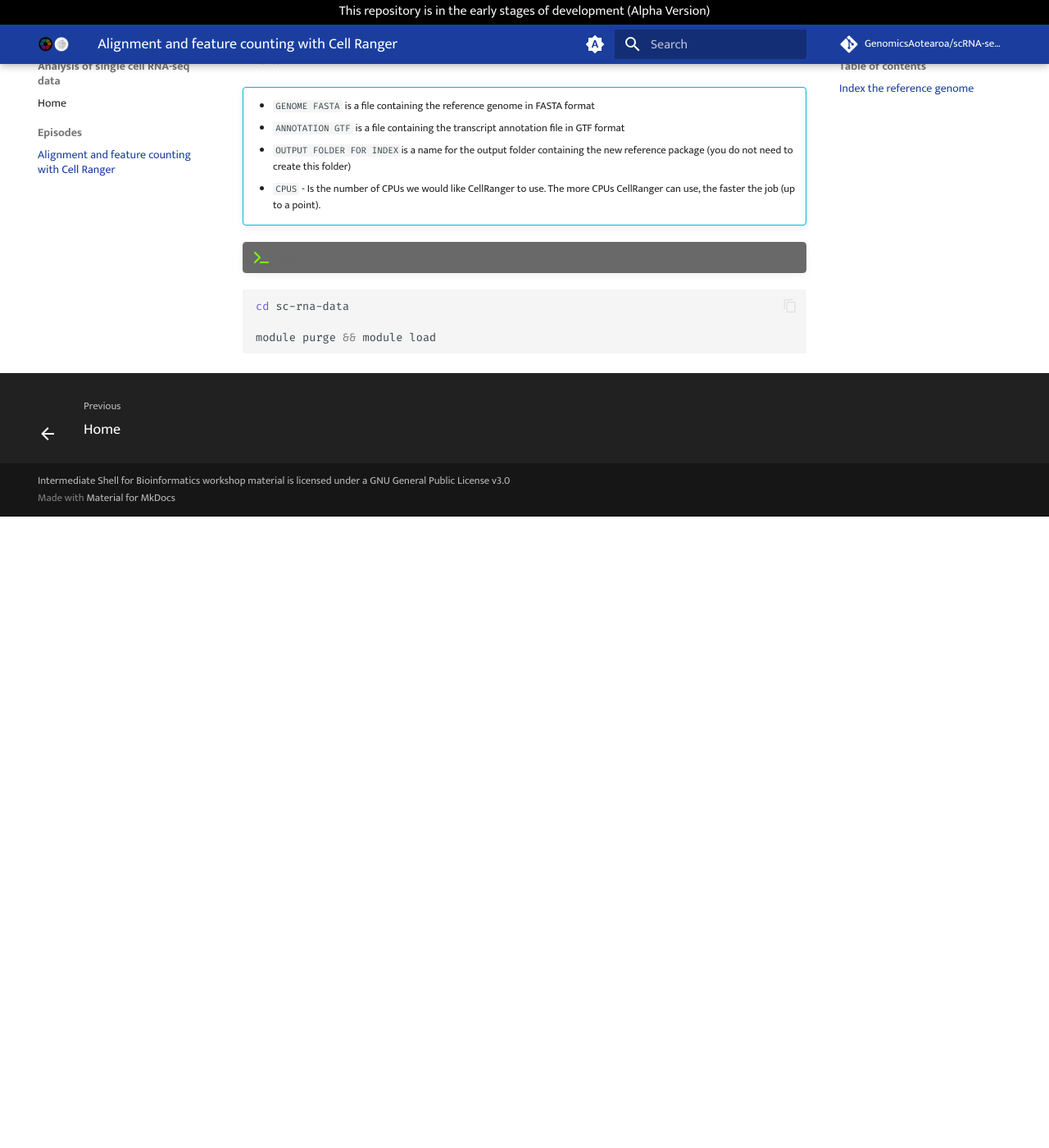
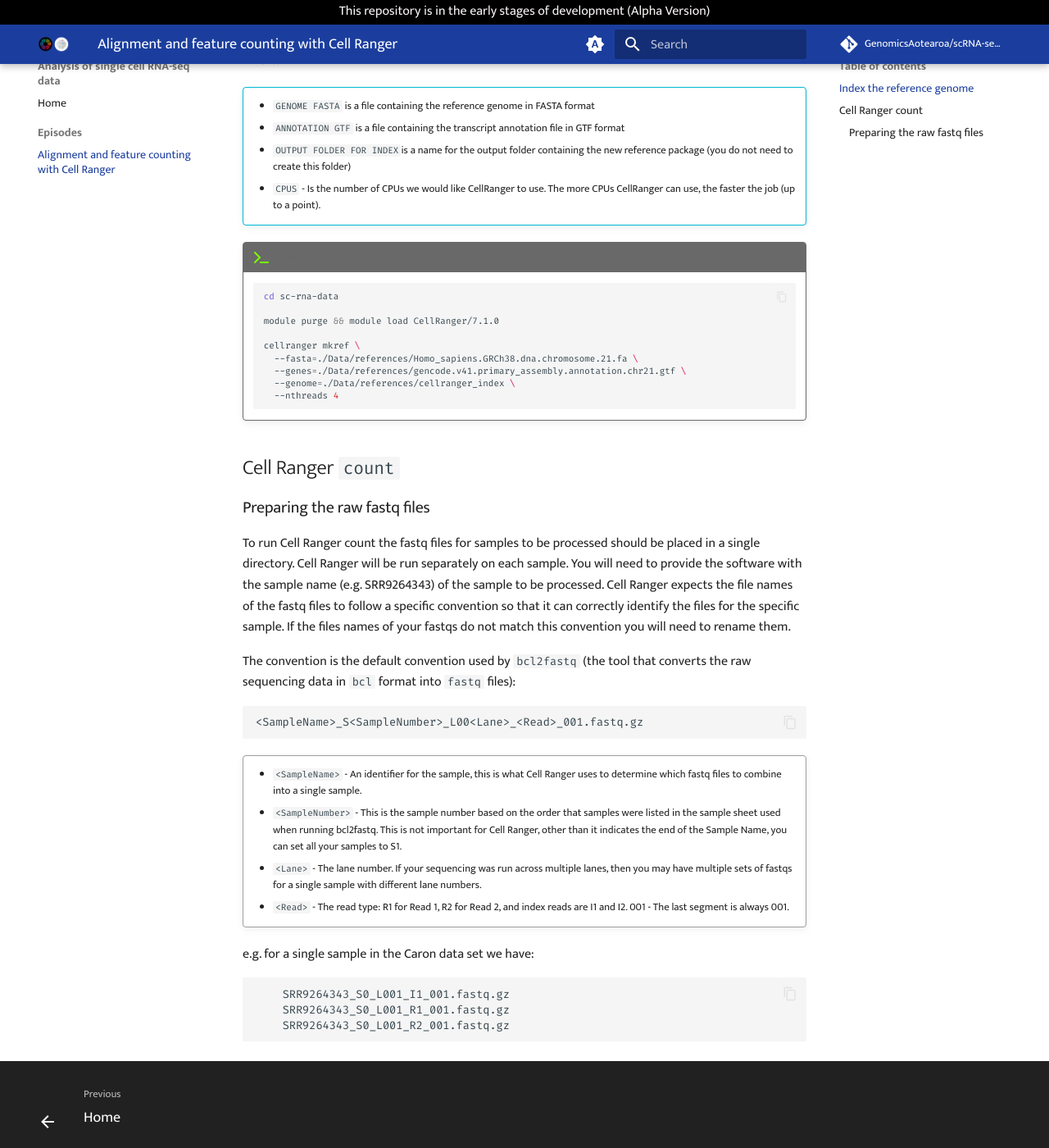
Before and after one commit to GenomicsAotearoa/scRNA-seq-data-analysis, an MkDocs documentation site: the page built from docs/episodes /1.md, in a window 1280 px wide and 1400 px high, scrolled down 992 px. Shown: the whole window at 82% size. Built offline with MkDocs 1.6.1 and Material for MkDocs 9.7.7, drawn with Linux system fonts in a browser that asks for light colours; comment, search, counter and statistics services are not loaded; before the commit the page ends 1622 px from its top, so only the background shows below that.

Commit message:
update cell ranger count

````diff
--- a/docs/episodes /1.md
+++ b/docs/episodes /1.md
@@ -41,9 +41,41 @@ where:
 
 !!! terminal "code"
 
+    ```bash
+    cd sc-rna-data
+
+    module purge && module load CellRanger/7.1.0
+
+    cellranger mkref \
+      --fasta=./Data/references/Homo_sapiens.GRCh38.dna.chromosome.21.fa \
+      --genes=./Data/references/gencode.v41.primary_assembly.annotation.chr21.gtf \
+      --genome=./Data/references/cellranger_index \
+      --nthreads 4
+    ```
+
+## Cell Ranger `count`
+
+### Preparing the raw fastq files
+
+To run Cell Ranger count the fastq files for samples to be processed should be placed in a single directory. Cell Ranger will be run separately on each sample. You will need to provide the software with the sample name (e.g. SRR9264343) of the sample to be processed. Cell Ranger expects the file names of the fastq files to follow a specific convention so that it can correctly identify the files for the specific sample. If the files names of your fastqs do not match this convention you will need to rename them.
+
+The convention is the default convention used by `bcl2fastq` (the tool that converts the raw sequencing data in `bcl` format into `fastq` files):
+
 ```bash
-cd sc-rna-data
+<SampleName>_S<SampleNumber>_L00<Lane>_<Read>_001.fastq.gz
+```
+!!! quote ""
 
-module purge && module load
+    - `<SampleName>` - An identifier for the sample, this is what Cell Ranger uses to determine which fastq files to combine into a single sample.
+    - `<SampleNumber>` - This is the sample number based on the order that samples were listed in the sample sheet used when running bcl2fastq. This is not important for Cell Ranger, other than it indicates the end of the Sample Name, you can set all your samples to S1.
+    - `<Lane>` - The lane number. If your sequencing was run across multiple lanes, then you may have multiple sets of fastqs for a single sample with different lane numbers.
+    - `<Read>` - The read type: R1 for Read 1, R2 for Read 2, and index reads are I1 and I2.
+    001 - The last segment is always 001.
 
+e.g. for a single sample in the Caron data set we have:
+
+```bash
+    SRR9264343_S0_L001_I1_001.fastq.gz
+    SRR9264343_S0_L001_R1_001.fastq.gz
+    SRR9264343_S0_L001_R2_001.fastq.gz
 ```
````
